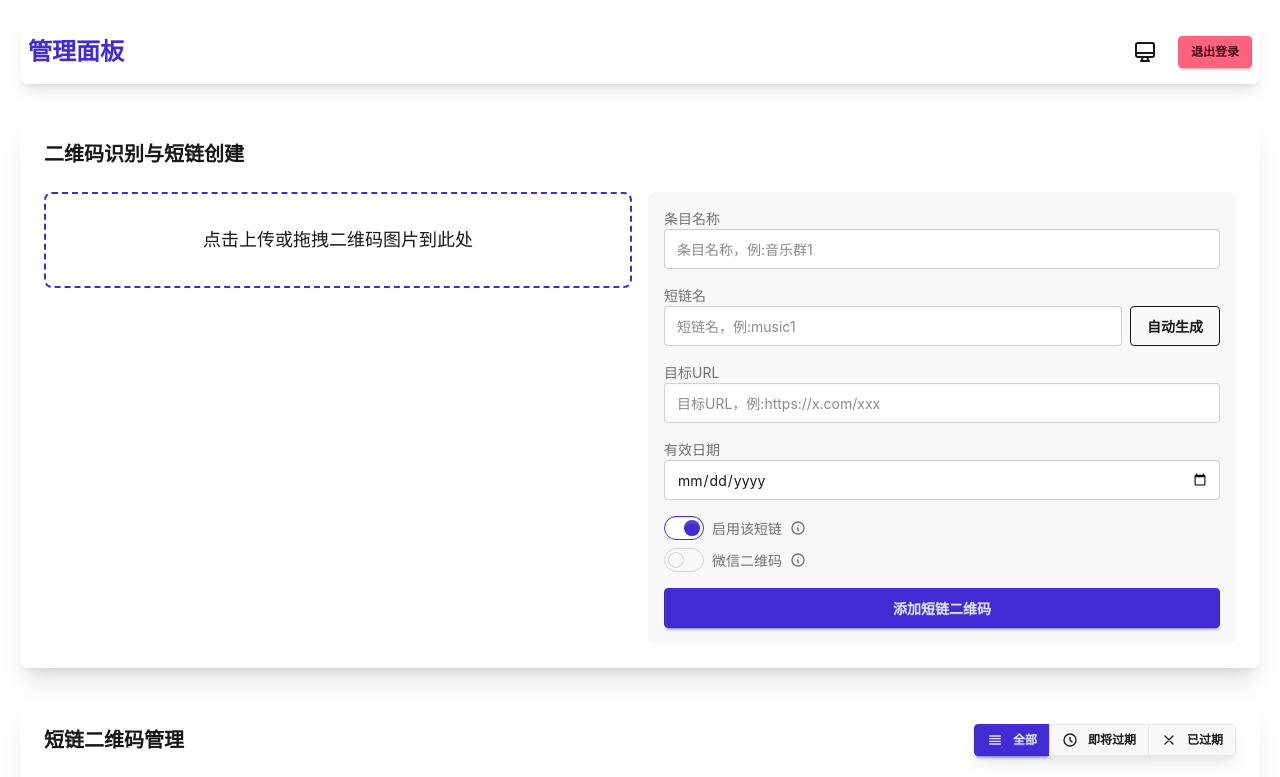
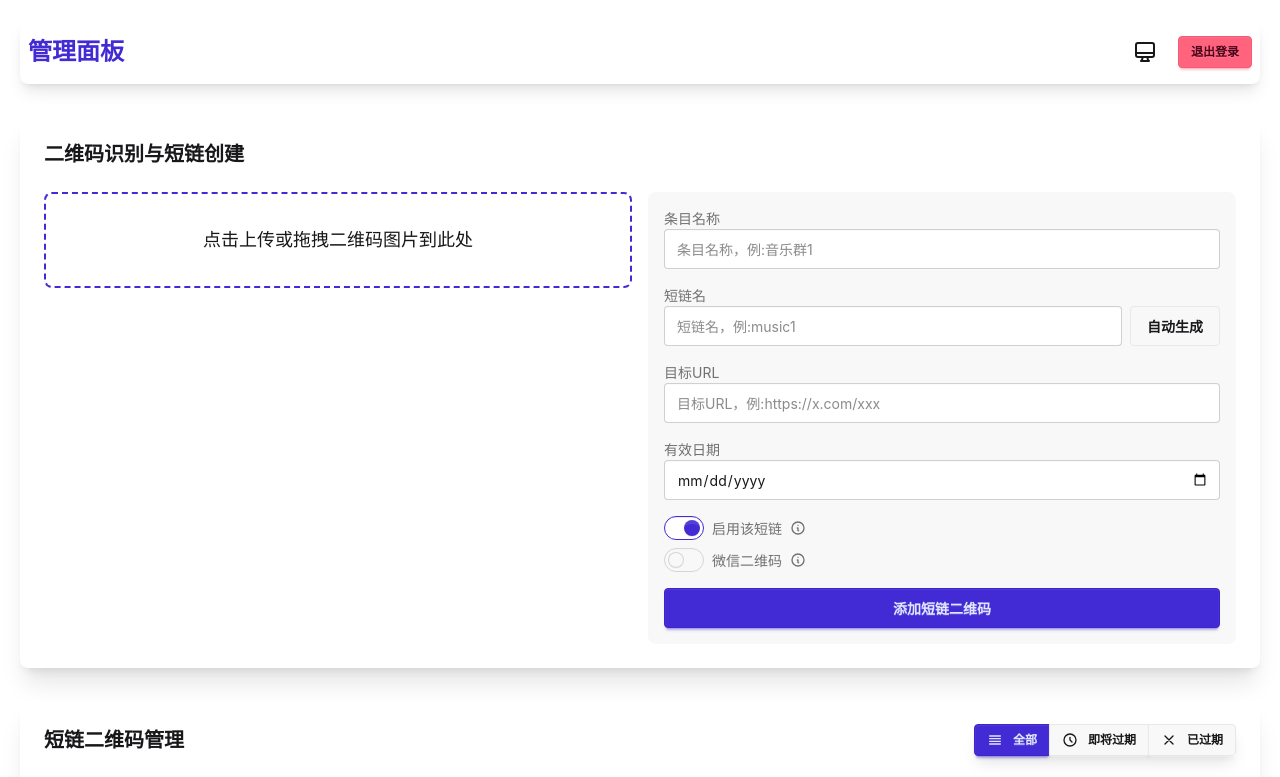
Before and after one commit to dengchangdong/QRCode-Hub, a website: page dist/dash.html in a window 1280 px wide. Shown: the top 777 px of the page. Drawn offline with Linux system fonts and the light colour scheme; no server answers.

Commit message:
Upload 20250518

```diff
--- a/dist/dash.html
+++ b/dist/dash.html
@@ -376,7 +376,7 @@
                             <div class="flex gap-2">
                                 <input type="text" id="newPath" placeholder="短链名，例:music1"
                                     class="input input-bordered w-full">
-                                <button id="generatePathBtn" type="button" class="btn btn-outline">自动生成</button>
+                                <button id="generatePathBtn" type="button" class="btn">自动生成</button>
                             </div>
                         </div>
                         <div>
```
